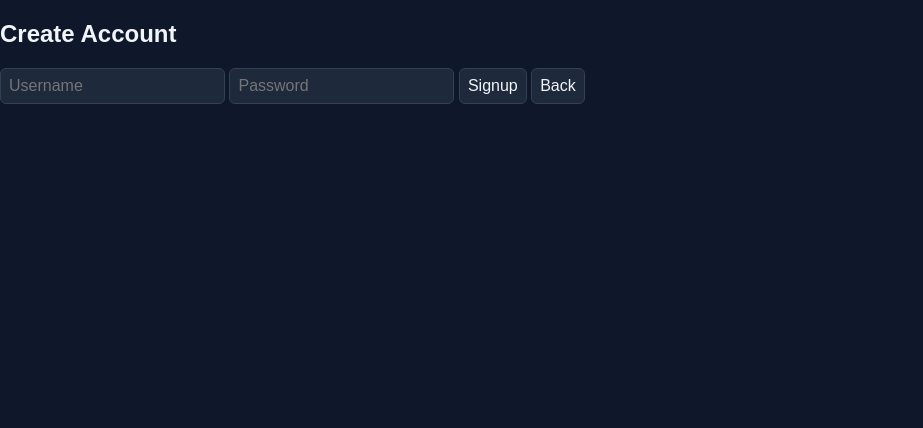
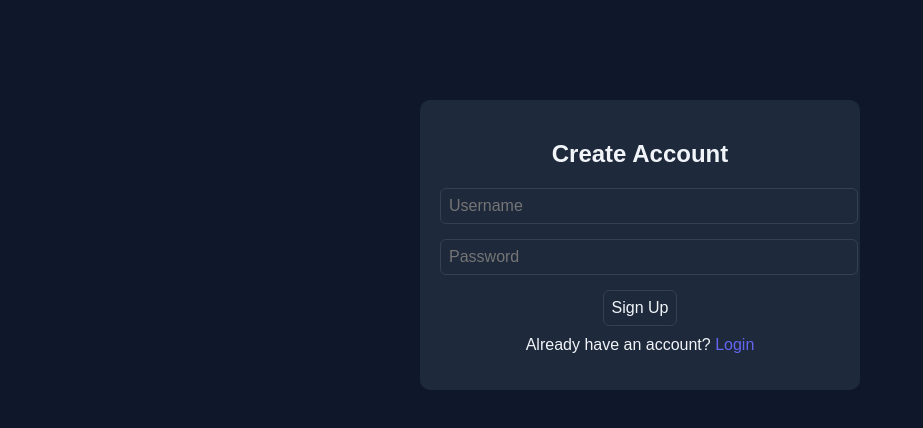
Before and after one commit to km7bnv/krashnox, a website: page public/signup.html in a window 1280 px wide. Shown: the whole page, without its empty margins (0-923 px from the left). Drawn offline with Linux system fonts and the light colour scheme.

Commit message:
layout update 2

```diff
--- a/public/signup.html
+++ b/public/signup.html
@@ -1,28 +1,26 @@
 <!DOCTYPE html>
 <html>
 <head>
-<title>Signup</title>
+<title>Sign Up</title>
 <link rel="stylesheet" href="styles.css">
 </head>
 
 <body>
 
-<div id="joinScreen">
+<div style="max-width:400px; margin:100px auto; padding:20px; background-color:#1e293b; border-radius:10px; text-align:center;">
 
-<div id="chatUI">
-<h2>Create Account</h2>
+  <h2>Create Account</h2>
 
-<input id="username" placeholder="Username">
-<input id="password" type="password" placeholder="Password">
+  <input id="username" placeholder="Username" style="width:100%; margin-bottom:15px;">
+  <input id="password" type="password" placeholder="Password" style="width:100%; margin-bottom:15px;">
 
-<button onclick="signup()">Signup</button>
-
-<button onclick="location.href='index.html'">Back</button>
-</div>
+  <button onclick="signup()">Sign Up</button>
+  <p style="margin-top:10px;">
+    Already have an account? <a href="login.html">Login</a>
+  </p>
 
 </div>
 
 <script src="client.js"></script>
-
 </body>
 </html>
```
Also changed, not shown: public/index.html (+5 -4 lines), public/login.html (+8 -12 lines).
